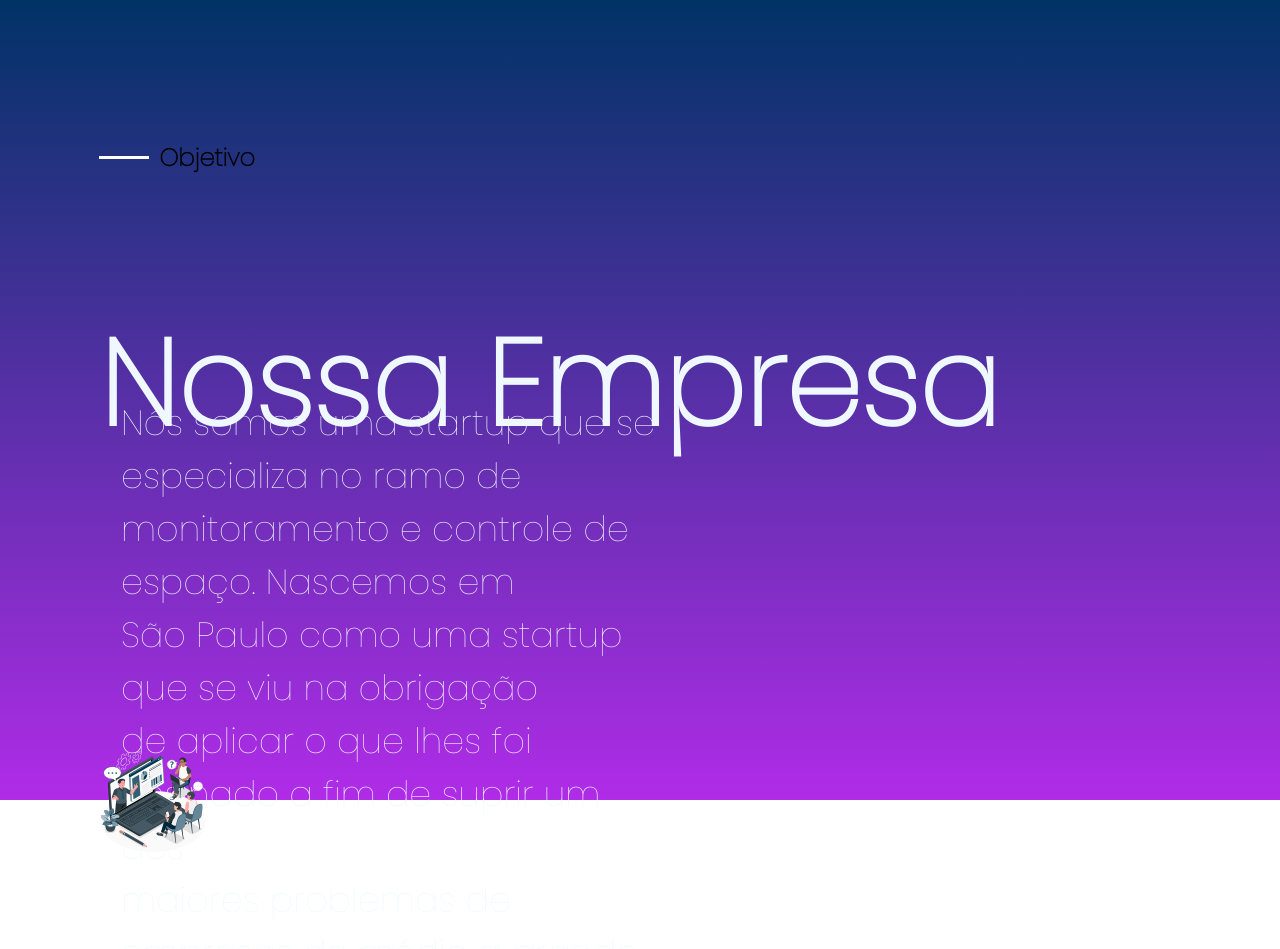
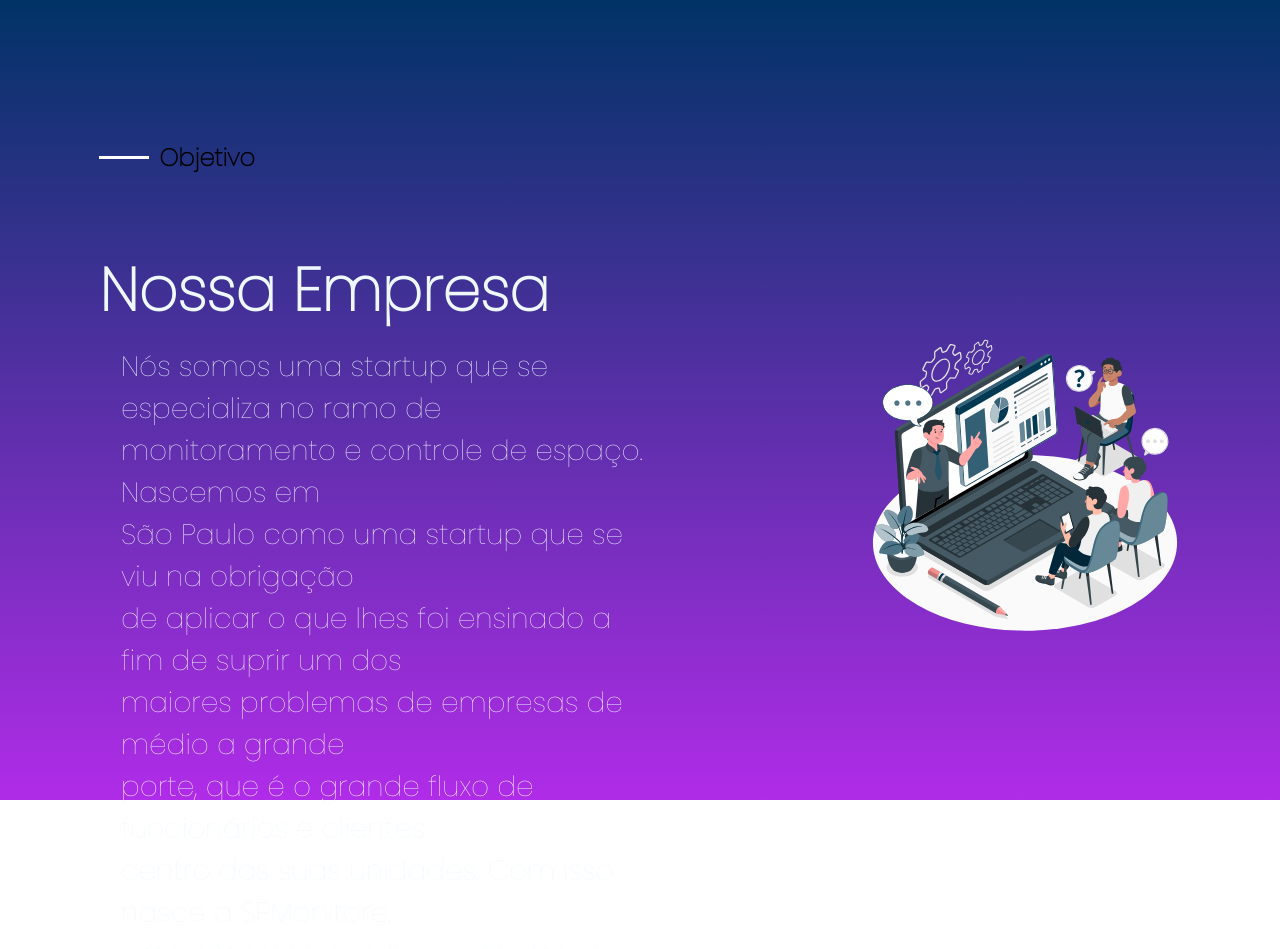
Before and after one commit to GRUPO8-1SIS-SPMonitore/SPMonitore-site, a plain HTML site: page section C.html in a window 1280 px wide. Shown: the top 949 px of the page. Drawn offline with Linux system fonts and the light colour scheme; a web font is replaced by a local one.

Commit message:
section C

```diff
--- a/section C.html
+++ b/section C.html
@@ -24,10 +24,11 @@
                 <div class="traco"></div>
                 <h2>Objetivo</h2>
             </div>
-            <div class="titulo">
+                <div class="titulo">
                 <h2>Nossa Empresa</h2>
-            </div>
-                <div class="texto">
+                </div>
+                    <div class="containertext">
+                        <div class="texto">
 
                      Nós somos uma startup que se especializa no ramo de <br>
                      monitoramento e controle de espaço. Nascemos em <br>
@@ -38,12 +39,13 @@
                      centro das suas unidades. Com isso nasce a SPMonitore, <br>
                      uma empresa que busca facilitar as suas decisões de <br>
                      investimentos e gerenciamento de espaços.
-                 </div>
-                        <div class="imagem">
-                            <img src="Digital presentation-amico.svg">
 
                         </div>
+                            <div class="img"><img src="Digital presentation-amico.svg">
 
+                            </div>
+                    </div>
+                </div>
 
         </div>
 
--- a/style.css
+++ b/style.css
@@ -1,16 +1,16 @@
 @import url('https://fonts.googleapis.com/css2?family=Poppins:wght@100&display=swap%27');
 
 
-body{
-    font-family: 'Poppins','sans','sans';
-    margin: 0;
+body {
+	margin: 0;
     padding: 0;
     box-sizing: border-box;
     text-decoration: none;
     width: 100vw;
+    font-family: 'Poppins', sans-serif;
 }
 
- .sectionc{
+.sectionc{
      height: 100vh;
      justify-content: center;
      align-items: center;
@@ -20,7 +20,6 @@ body{
     background-image: linear-gradient(to bottom, #003366,#B02CE8)
 }
 
-
 .container {
     width: 100%;
     height: 70vh;
@@ -29,17 +28,17 @@ body{
 
 .titulo {
     color: aliceblue;
-    font-size: 80px;
-   height: 80px;
-   align-items: left;
+    font-size: 40px;
+    height: 80px;
+    width: 50%;
+    align-items: left;
 }
 
 .texto {
-    display: flex;
     color: aliceblue;
-    font-size: 35px;
-    height: 350px;
-    width: 50%;
+    font-size: 28px;
+    height:400px;
+    width: 63%;
     margin-top: 2%;
     margin-left: 2%;
 }
@@ -56,6 +55,15 @@ body{
     background-color: white;
 }
 
-.imagem{
-    width: 10%;
+.img{
+    width: 37%;
+    margin-left: 20%;
 }
+
+.containertext{
+    display: flex;
+}
+
+.texto .img{
+    display: inline;
+}
```
